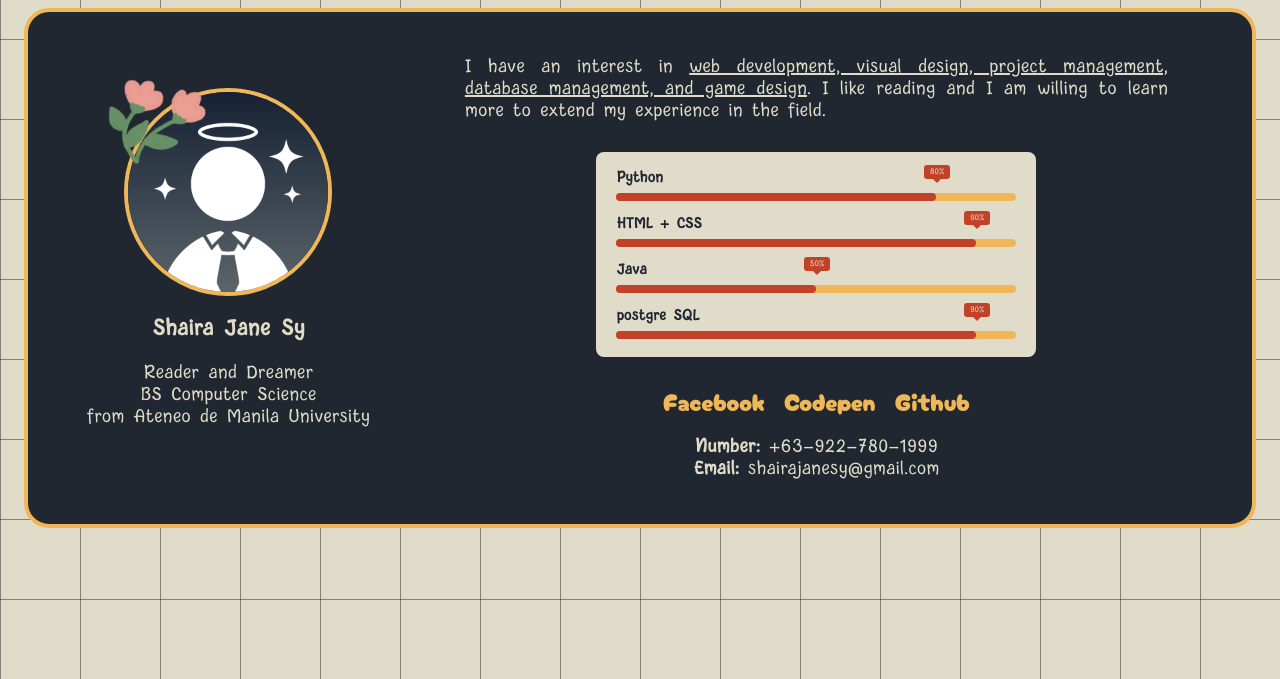
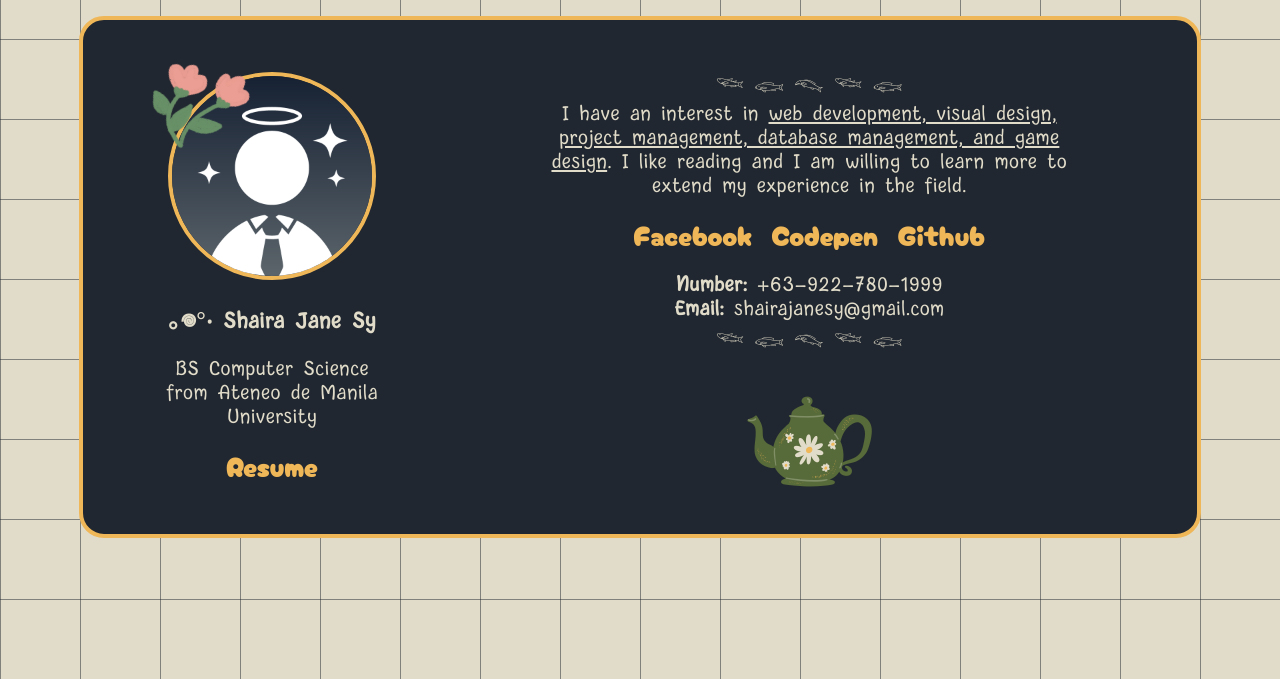
Before and after one commit to sy-yingjin/sy-yingjin.github.io, a plain HTML site: page index.html in a window 1280 px wide. Shown: the part 121-800 px from the top of the page. Drawn offline with Linux system fonts and the light colour scheme.

Commit message:
updated experiences page

```diff
--- a/index.html
+++ b/index.html
@@ -22,61 +22,28 @@
     <div class="mycard">
       <img src="images/flowers.png" alt="flowers" class="face-details">
       <img src="images/self.png" alt="pfp" class="face">
-            <h1>Shaira Jane Sy</h1>
+      <h1>｡𖦹°‧ Shaira Jane Sy</h1>
       <p>
-              Reader and Dreamer<br>
         BS Computer Science<br>
         from Ateneo de Manila University
       </p>
+      <button onclick="location.href='files/ShairaSy_Resume.pdf'">Resume</button>
     </div>
     <div class="descript">
-            <p class="texts">I have an interest in <u>web development, visual design, project management, database management, and game design</u>. I like reading and I am willing to learn more to extend my experience in the field.</p>
-            <div class="abilities">
-
-                <div class="skill-box">
-                  <span class="title">Python</span>
-                  <div class="skill-bar">
-                    <span class="skill-per python">
-                      <span class="tooltip">80%</span>
-                    </span>
-                  </div>
-                </div>
-
-                <div class="skill-box">
-                  <span class="title">HTML + CSS</span>
-                  <div class="skill-bar">
-                    <span class="skill-per html">
-                      <span class="tooltip">90%</span>
-                    </span>
-                  </div>
-                </div>
-
-                <div class="skill-box">
-                  <span class="title">Java</span>
-                  <div class="skill-bar">
-                    <span class="skill-per java">
-                      <span class="tooltip">50%</span>
-                    </span>
-                  </div>
-                </div>
-
-                <div class="skill-box">
-                  <span class="title">postgre SQL</span>
-                  <div class="skill-bar">
-                    <span class="skill-per SQL">
-                      <span class="tooltip">90%</span>
-                    </span>
-                  </div>
-                </div>
-            </div>
+      <p class="texts">𓆝 𓆟 𓆞 𓆝 𓆟<br>
+        I have an interest in <u>web development, visual design, project management, database management, and game design</u>. I like reading and I am willing to learn more to extend my experience in the field.
+      </p>
 
       <div class="socials">
         <button onclick="location.href='https://www.facebook.com/shairajane.sy'">Facebook</button>
         <button onclick="location.href='https://codepen.io/_appleslices'">Codepen</button>
         <button onclick="location.href='https://github.com/sy-yingjin'">Github</button><br>
-                <p><b>Number: </b>+63-922-780-1999<br>
-                  <b>Email: </b>shairajanesy@gmail.com
+        <p>
+          <b>Number: </b>+63-922-780-1999<br>
+          <b>Email: </b>shairajanesy@gmail.com<br>
+          𓆝 𓆟 𓆞 𓆝 𓆟
         </p>
+        <img src="images/teapot.png" alt="Teapot" class="socialdetails">
       </div>
     </div>
 
--- a/style.css
+++ b/style.css
@@ -7,6 +7,10 @@
   font-family: "Cute Aurora";
   src: url(fonts/Cute_Aurora_demo.ttf);
 }
+
+img { border: 4px solid #EFB758; }
+
+p { font-size: 22px; }
 
 /* Background pattern */
 .bgcolor {
@@ -36,6 +40,7 @@
   align-items: center;
   justify-content: center;
   margin: auto;
+  border: 4px solid #EFB758;
   border-radius: 25px;
   background-color: #212730;
   font-family: "Cherry Bomb";
@@ -45,17 +50,20 @@
   height: 85px;
   width: auto;
   padding-right: 2em;
+  border: none;
 }
 
 /* Main page */
 .main {
+  width: 85%;
+  height: 100%;
   display: flex;
-    padding: 1.5em;
+  padding: 1.25em;
   flex-flow: wrap;
   min-width: 300px;
-    align-items: center;
-    justify-content: center;
-    margin: 1em;
+  text-align: center;
+  margin: auto;
+  margin-top: 1em;
   border-radius: 25px;
   background-color: #212730;
   color: #E1DCC9;
@@ -66,136 +74,62 @@
 .mycard {
   width: 25%;
   min-width: 200px;
-    height: auto;
   margin: auto;
-    text-align: center;
+  padding: 2em 1em;
   flex-grow: 1;
 }
 
 .face {
   display: block;
   max-width: 200px;
-    margin-left: auto;
-    margin-right: auto;
+  margin: auto;
   border-radius: 50%;
-    border: 4px solid #EFB758;
 }
 
 .face-details {
   max-width: 100px;
   position: absolute;
   transform: translateX(-125%) translateY(-15%) rotate(20deg);
+  border: none;
 }
 
 .descript {
   display: block;
   width: 65%;
   min-width: 400px;
-    height: auto;
   margin: auto;
   flex-grow: 1;
 }
 
-p { font-size: 20px; }
-
-.texts {
-    padding: 0 3em 0.5em;
-    text-align: justify;
-}
-
-/* Skillset box
- Code yoinked from UIverse
-https://uiverse.io/Juanes200122/ordinary-dodo-95 */
-
-.abilities {
-    max-width: calc(45%);
-    min-width: 400px;
-    background: #E1DCC9;
-    margin: auto;
-    padding: 3px 20px;
-    border-radius: 8px;
-  }
-
-  .abilities .skill-box {
-    margin: 15px 0;
-  }
-
-  .skill-box .title {
-    display: block;
-    font-size: 16px;
-    font-weight: 600;
-    color: #212730;
-  }
-
-  .skill-box .skill-bar {
-    height: 8px;
-    width: 100%;
-    border-radius: 6px;
-    margin-top: 6px;
-    background: #EFB758;
-  }
-
-  .skill-bar .skill-per {
-    position: relative;
-    display: block;
-    height: 100%;
-    width: 90%;
-    border-radius: 6px;
-    background: #C24229;
-  }
-
-  .skill-per.python {
-    width: 80%;
-  }
-
-  .skill-per.html {
-    width: 90%;
-  }
-
-  .skill-per.java {
-    width: 50%;
-  }
-
-  .skill-per.SQL {
-    width: 90%;
-  }
-
-  .skill-per .tooltip {
-    position: absolute;
-    right: -14px;
-    top: -28px;
-    font-size: 9px;
-    font-weight: 300;
-    color: #E1DCC9;
-    padding: 2px 6px;
-    border-radius: 3px;
-    background: #C24229;
-    z-index: 1;
-  }
-
-  .tooltip::before {
-    content: "";
-    position: absolute;
-    left: 50%;
-    bottom: -2px;
-    height: 10px;
-    width: 10px;
-    z-index: -1;
-    background-color: #C24229;
-    transform: translateX(-50%) rotate(45deg);
-  }
-
+.texts { padding: 0 4em; }
 
 .socials {
-    padding-top: 2em;
   display: block;
-    text-align: center;
   margin: auto;
 }
 
+.socialdetails {
+  max-width: 125px;
+  position: relative;
+  border: none;
+}
+
+/* Experiences page */
+.demo {
+  display:inline;
+  margin: auto;
+  width: 250px;
+  max-width: 250px;
+  padding: 0.25em;
+}
+
+.title { color: #EFB758; }
+
+.tags { color: #576A39; }
+
 /* Button customization */
 button {
-    font-size: 24px;
+    font-size: 28px;
     color: #EFB758;
     font-family: "Cherry Bomb";
     font-weight: 300;
@@ -231,7 +165,3 @@ button:after {
     transition-duration: 400ms;
     transition-property: width, left;
 }
-
-list {
-    list-style-type: none;
-}
```
Also changed, not shown: experiences.html (+41 -0 lines), 3 other files. Lines whose indentation alone changed are shown as unchanged.
